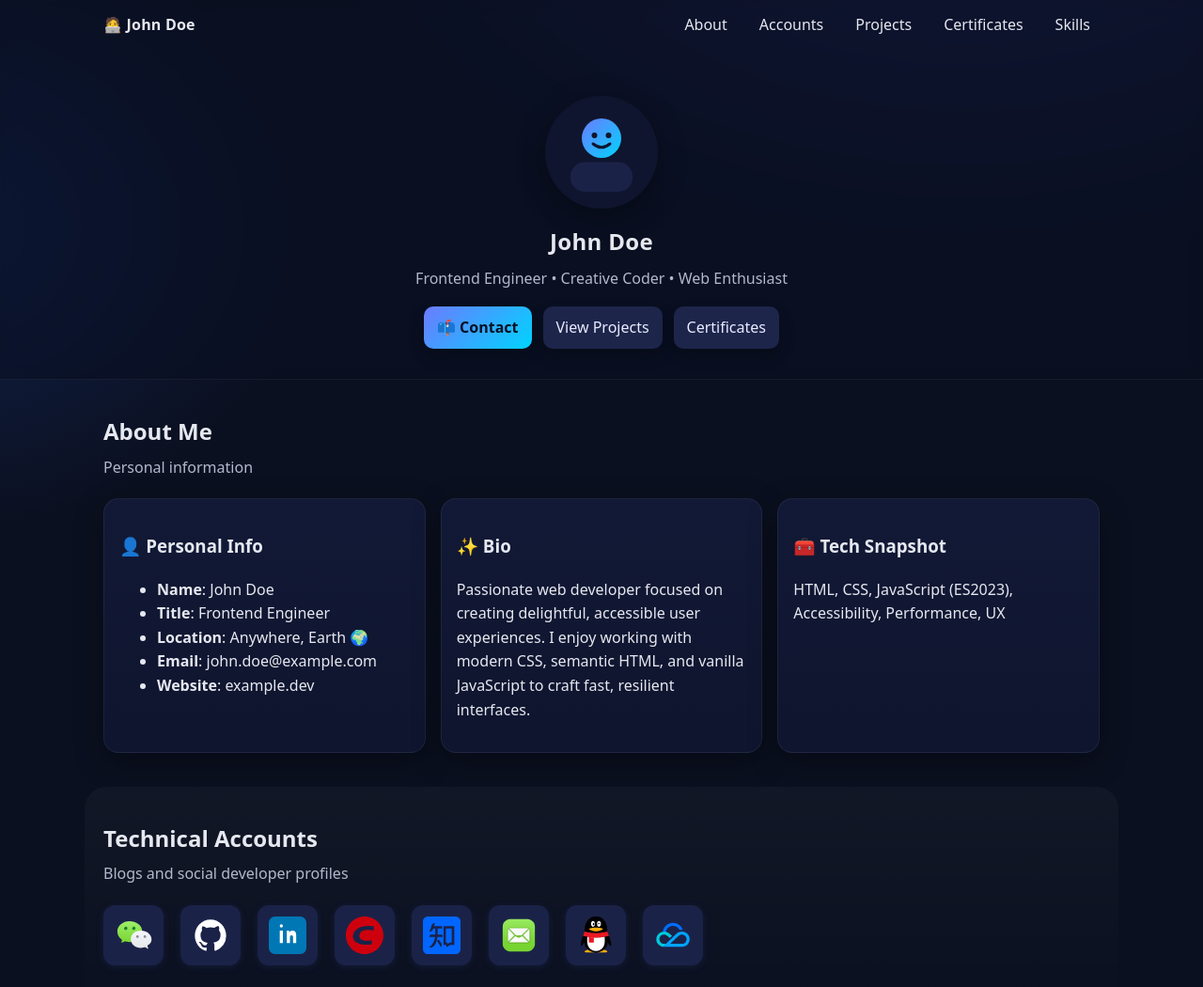
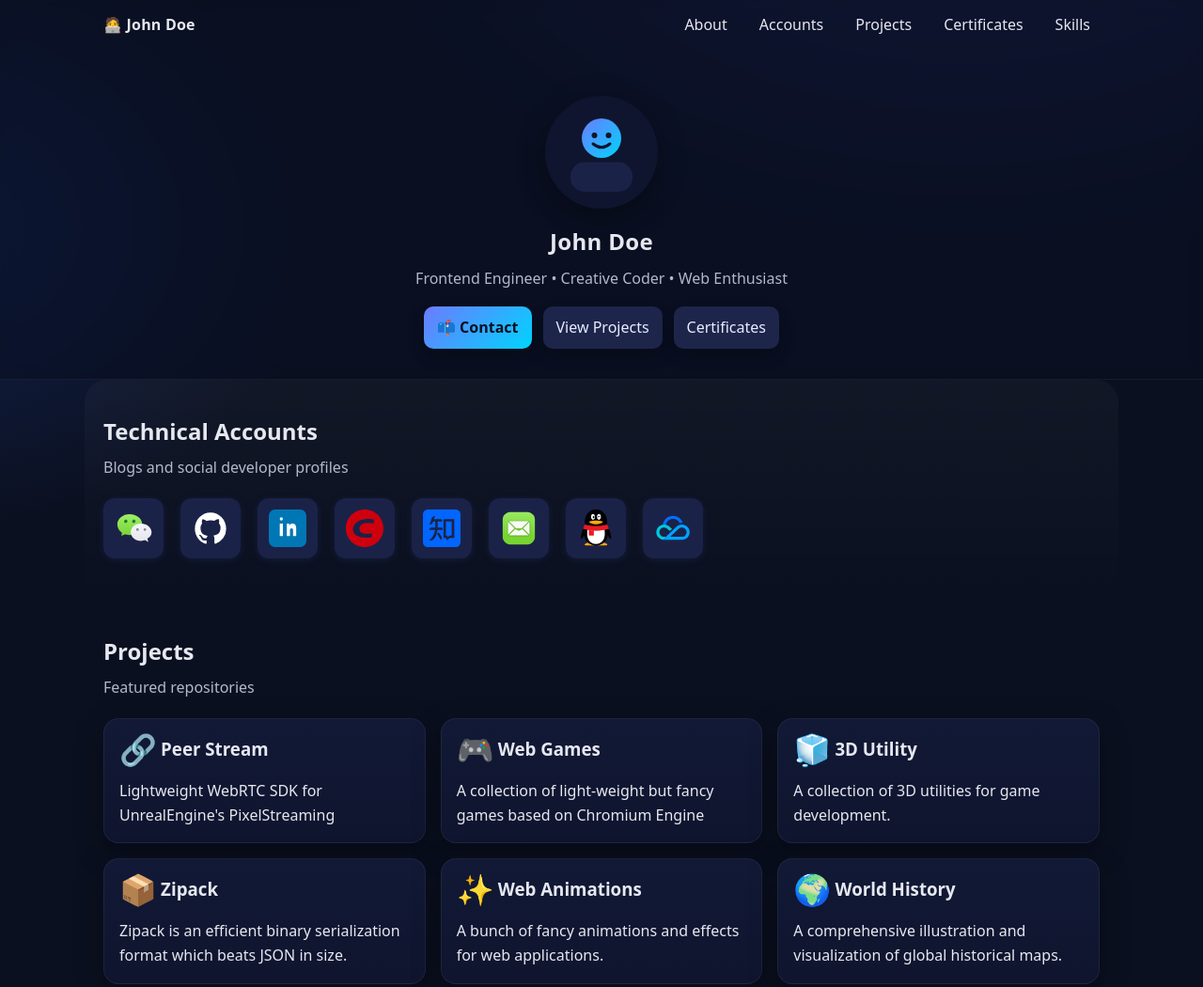
Before and after one commit to xosg/xosg.github.io, a plain HTML site: page index.html in a window 1280 px wide. Shown: the top 1050 px of the page at 94% size. Drawn offline with Linux system fonts and the light colour scheme.

Commit message:
Remove About section and adjust chart rendering
The About section was removed from index.html to streamline the main content. In script.js, chart title and subtitle positioning was refined, and a typo in the resize event handler was fixed to ensure consistent chart labeling.

```diff
--- a/index.html
+++ b/index.html
@@ -39,36 +39,6 @@
   </header>
 
   <main id="main">
-    <section id="about" class="section">
-      <div class="section-head">
-        <h2>About Me</h2>
-        <p>Personal information</p>
-      </div>
-      <div class="about-grid reveal">
-        <div class="about-card card">
-          <h3>👤 Personal Info</h3>
-          <ul>
-            <li><strong>Name</strong>: John Doe</li>
-            <li><strong>Title</strong>: Frontend Engineer</li>
-            <li><strong>Location</strong>: Anywhere, Earth 🌍</li>
-            <li><strong>Email</strong>: john.doe@example.com</li>
-            <li><strong>Website</strong>: example.dev</li>
-          </ul>
-        </div>
-        <div class="about-card card">
-          <h3>✨ Bio</h3>
-          <p>
-            Passionate web developer focused on creating delightful, accessible
-            user experiences. I enjoy working with modern CSS, semantic HTML,
-            and vanilla JavaScript to craft fast, resilient interfaces.
-          </p>
-        </div>
-        <div class="about-card card">
-          <h3>🧰 Tech Snapshot</h3>
-          <p>HTML, CSS, JavaScript (ES2023), Accessibility, Performance, UX</p>
-        </div>
-      </div>
-    </section>
 
     <section id="accounts" class="section alt">
       <div class="section-head">
--- a/script.js
+++ b/script.js
@@ -275,9 +275,9 @@
     const chartTitle = document.createElementNS('http://www.w3.org/2000/svg', 'text');
     chartTitle.textContent = title;
     chartTitle.setAttribute('x', '100');
-    chartTitle.setAttribute('y', '90');
-    chartTitle.setAttribute('class', 'chart-title');
+    chartTitle.setAttribute('y', '88');
     chartTitle.setAttribute('text-anchor', 'middle');
+    chartTitle.setAttribute('dominant-baseline', 'central');
     chartTitle.setAttribute('fill', 'rgba(230,232,240,0.92)');
     chartTitle.setAttribute('font-size', '22');
     svg.appendChild(chartTitle);
@@ -285,9 +285,9 @@
     const chartSubtitle = document.createElementNS('http://www.w3.org/2000/svg', 'text');
     chartSubtitle.textContent = subtitle;
     chartSubtitle.setAttribute('x', '100');
-    chartSubtitle.setAttribute('y', '110');
-    chartSubtitle.setAttribute('class', 'chart-subtitle');
+    chartSubtitle.setAttribute('y', '113');
     chartSubtitle.setAttribute('text-anchor', 'middle');
+    chartSubtitle.setAttribute('dominant-baseline', 'central');
     chartSubtitle.setAttribute('fill', 'rgba(230,232,240,0.65)');
     chartSubtitle.setAttribute('font-size', '15');
     svg.appendChild(chartSubtitle);
@@ -384,6 +384,6 @@
 
   if (languageSvg instanceof SVGElement) {
     renderPie(languageSvg, languageData, 'Language', 'distribution');
-    window.addEventListener('resize', () => renderPie(languageSvg, languageData, 'Languages', 'distribution'));
+    window.addEventListener('resize', () => renderPie(languageSvg, languageData, 'Language', 'distribution'));
   }
 })();
```
